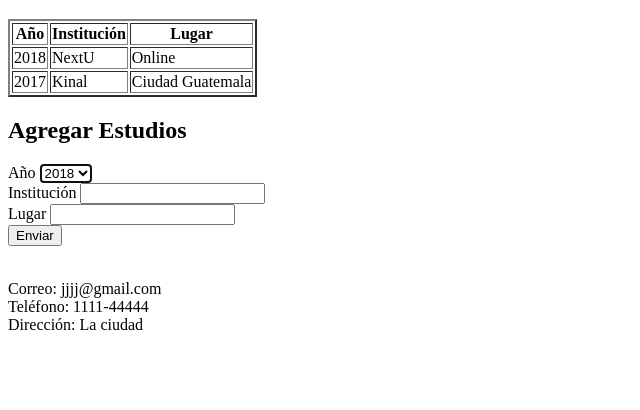
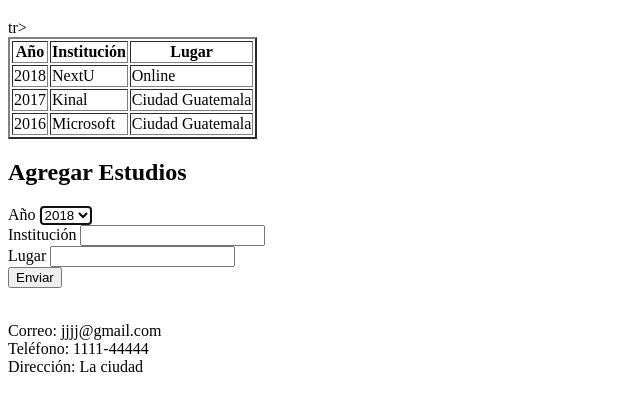
Before and after one commit to jumulgalvez/desarrolloweb_jaime_umul, a plain HTML site: page educacion.html in a window 1280 px wide. Shown: the part 108-518 px from the top of the page, without its empty margins (0-640 px from the left). Drawn offline with Linux system fonts and the light colour scheme.

Commit message:
Version 3
Subir version 3

```diff
--- a/educacion.html
+++ b/educacion.html
@@ -21,6 +21,11 @@
        <tr>
         <td> 2017  </td>
         <td> Kinal  </td>
+        <td> Ciudad Guatemala </td>
+     </tr>
+     tr>
+        <td> 2016  </td>
+        <td> Microsoft  </td>
         <td> Ciudad Guatemala </td>
      </tr>
 
```
Also changed, not shown: experiencia.html (+2 -0 lines), 1 other file.
